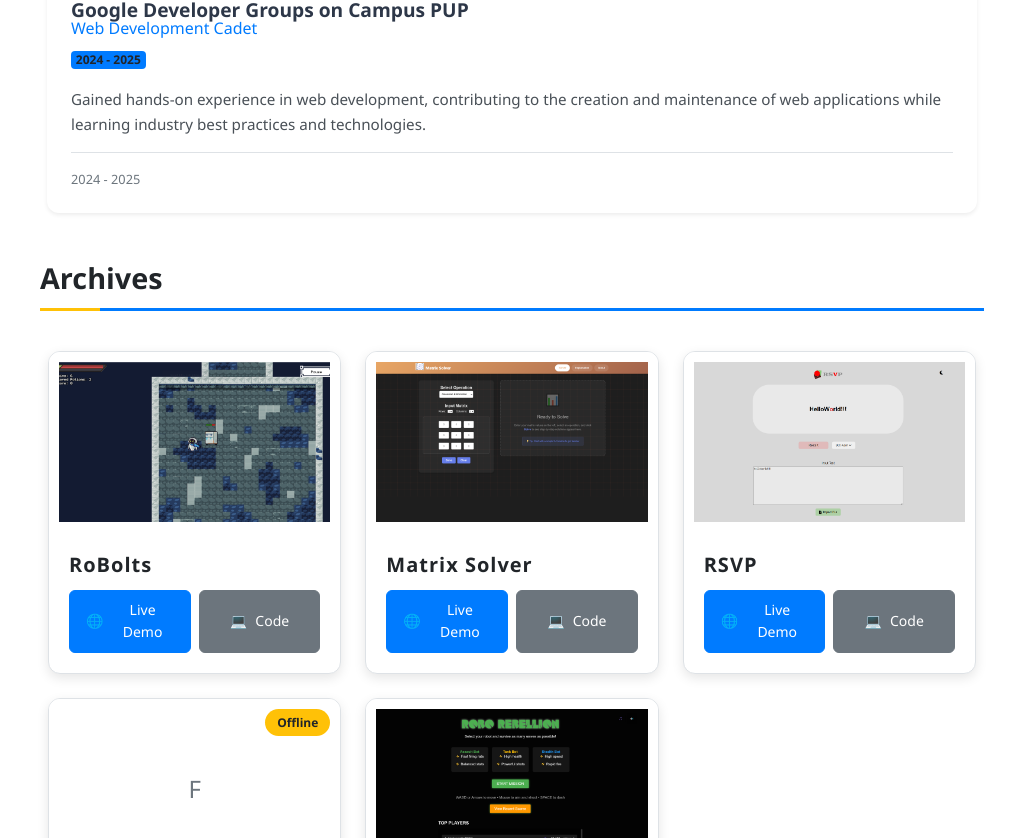
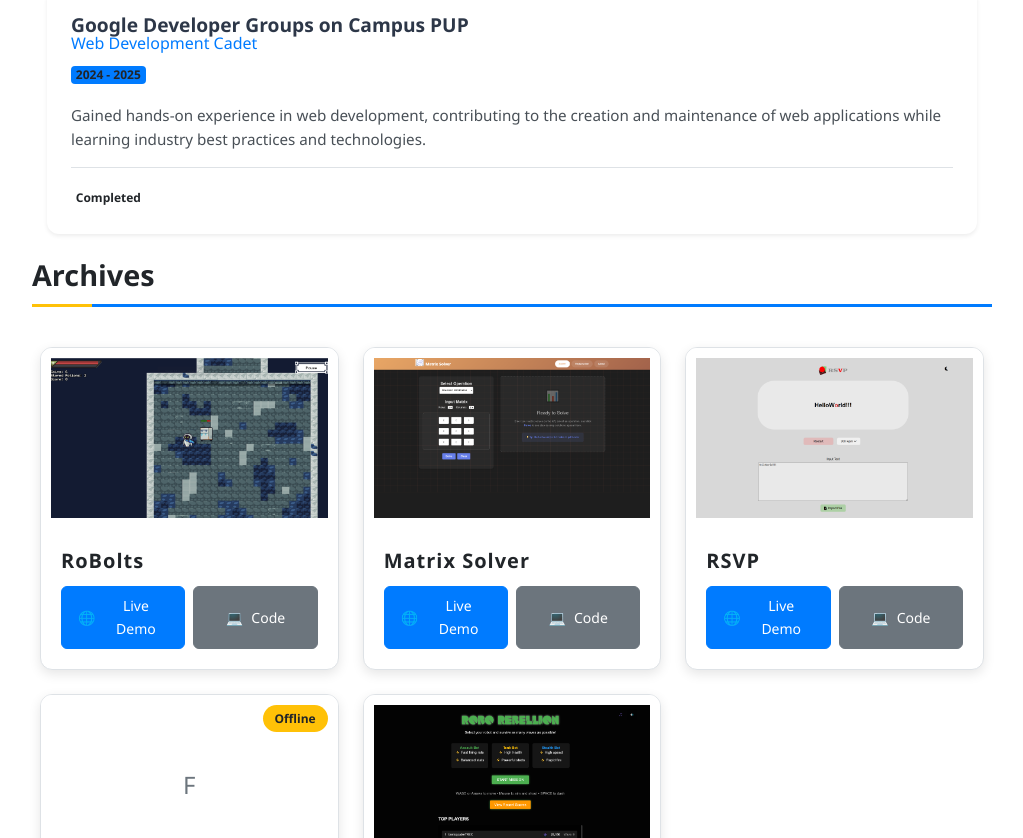
Before and after one commit to rachelannec/rachelannec-io, a React (Vite) app: page / in a window 1280 px wide. Shown: the part 1302-2140 px from the top of the page, without its empty margins (128-1151 px from the left). Built offline with nearby package versions, Linux system fonts and the light colour scheme.

Commit message:
update classname on archive; remove extra date, add active badge again

```diff
--- a/src/components/Archives.tsx
+++ b/src/components/Archives.tsx
@@ -42,7 +42,7 @@ const Archives = (): React.JSX.Element => {
   ];
 
   return (
-    <section className="archives-section">
+    <section className="my-4 archives">
       <h2 className="archives-title">Archives</h2>
 
       {projects.length === 0 ? (
--- a/src/components/OrganizationRoles.tsx
+++ b/src/components/OrganizationRoles.tsx
@@ -56,8 +56,13 @@ const OrganizationalRoles = (): React.JSX.Element => {
 
                 <div className="mt-3 pt-3 border-top">
                   <div className="d-flex align-items-center">
-                    <i className="fas fa-calendar-alt text-muted me-2"></i>
-                    <small className="text-muted">{item.date}</small>
+                    <span className="ms-auto right">
+                      {item.date.includes('Present') ? (
+                        <span className="badge">Active</span>
+                      ) : (
+                        <span className="badge">Completed</span>
+                      )}
+                    </span>
                   </div>
                 </div>
               </div>
--- a/src/styles/Archives.css
+++ b/src/styles/Archives.css
@@ -1,11 +1,3 @@
-/* Archives.css - Specific styling for Archives component */
-
-/* Archives Section Container */
-.archives-section {
-  margin: 3rem 0;
-  padding: 0 0.5rem;
-}
-
 /* Section Title */
 .archives-title {
   color: var(--text-color);
```
